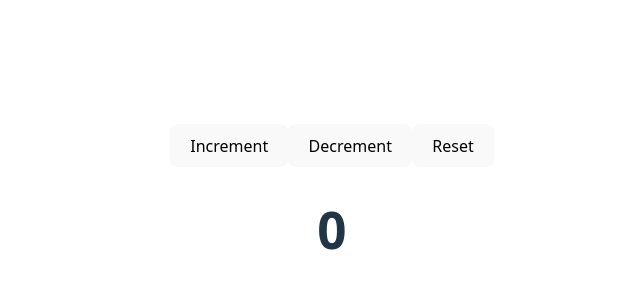
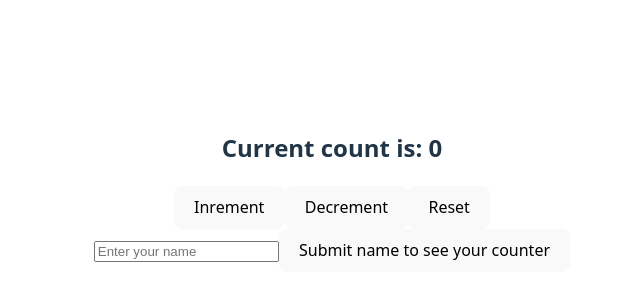
Before and after one commit to joshuawiidrichter1994/react-exercise, a React (Vite) app: page / in a window 1280 px wide. Shown: the part 192-492 px from the top of the page, without its empty margins (308-948 px from the left). Built offline with nearby package versions, Linux system fonts and the light colour scheme.

Commit message:
Added form and functionality

```diff
--- a/src/App.jsx
+++ b/src/App.jsx
@@ -1,20 +1,47 @@
 import { useState } from 'react';
+import CounterDisplay from './components/CounterDisplay.jsx';
 import './App.css';
 
 function App() {
   const [count, setCount] = useState(0);
+  const [name, setName] = useState('');
+  const [thankYouMessage, setThankYouMessage] = useState('');
 
   const increment = () => setCount(count + 1);
   const decrement = () => setCount(count > 0 ? count - 1 : 0);
   const reset = () => setCount(0);
 
+  const handleSubmit = (e) => {
+    e.preventDefault();
+    if (name.trimEnd()) {
+      setThankYouMessage(
+        `${name}, thanks for using the counter! Your current number is ${count}`
+      );
+    } else {
+      setThankYouMessage('');
+    }
+  };
+
   return (
-    <div class="card">
-      <button onClick={increment}>Increment</button>
-      <button onClick={decrement}>Decrement</button>
-      <button onClick={reset}>Reset</button>
-      <h1>{count}</h1>
-    </div>
+    <>
+      <div className="card">
+        <CounterDisplay count={count} />
+        <button onClick={increment}>Inrement</button>
+        <button onClick={decrement}>Decrement</button>
+        <button onClick={reset}>Reset</button>
+
+        <form onSubmit={handleSubmit}>
+          <input
+            type="text"
+            placeholder="Enter your name"
+            value={name}
+            onChange={(e) => setName(e.target.value)}
+          />
+          <button type="submit">Submit name to see your counter</button>
+          <h1>{thankYouMessage}</h1>
+        </form>
+      </div>
+    </>
   );
 }
 
```
